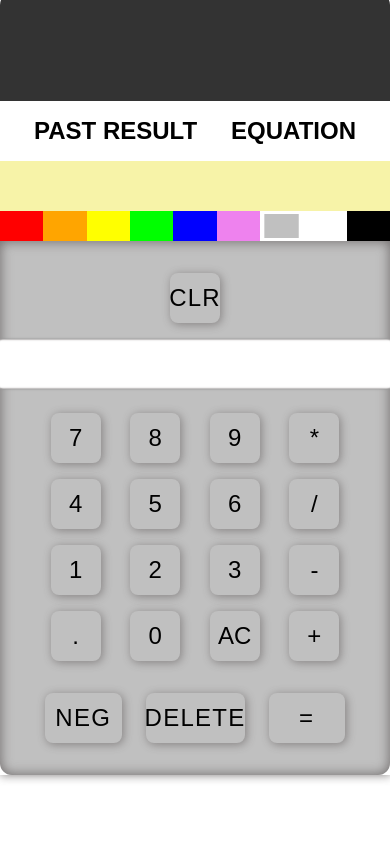
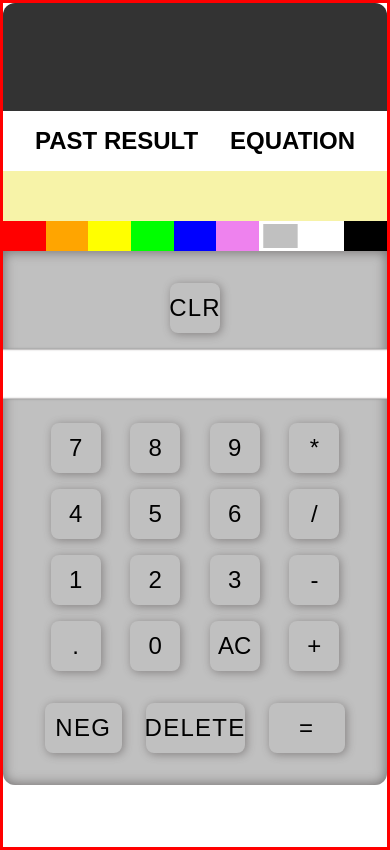
Before and after one commit to index-daddy372466/interactive-calculator, a website: page public/index.html in a window 390 px wide. Drawn offline with nearby package versions, Linux system fonts and the light colour scheme; no server answers; a web font is replaced by a local one.

Commit message:
fit portrait

```diff
--- a/public/styles.css
+++ b/public/styles.css
@@ -7,8 +7,8 @@
 /*center content within body*/
 body{
     width: 100%;
-    overflow-x:hidden;
     display:flex;
+    overflow:hidden;
     flex-direction:column;
     align-items: center;
     justify-content: center;
@@ -26,8 +26,9 @@ body{
     display: flex;
     flex-direction: column;
     align-items: center;
-    justify-content: center;
+    justify-content: start;
     min-height: 100vh;
+    border:3px solid red;
 }
 
 /* _________________________________ */
@@ -117,8 +118,8 @@ transition:.05s;
     justify-content: space-evenly;
     padding:0 2rem;
     align-items: center;
-    position: absolute;
-    top:-6.75rem;
+    /* position: absolute;
+    top:-6.75rem; */
     padding-bottom:1rem;
     border-radius:12px 12px 0 0;
     transition:.25s;
@@ -355,13 +356,12 @@ transition:.25s;
   @media screen and (max-width:900px){
     .cal-container{
         width: 100%;
-        height:100%;
+        height:100vh;
         box-shadow: 0px 0px 9px .5px #4b4545a8;
         z-index:999;
         transform: scale(1);
-        margin-top:2rem;
     }
-    body{
+    body,#wrapper{
     overflow-y:scroll;
     overflow:hidden;
     }
```
Also changed, not shown: server/db.js (+11 -11 lines).
